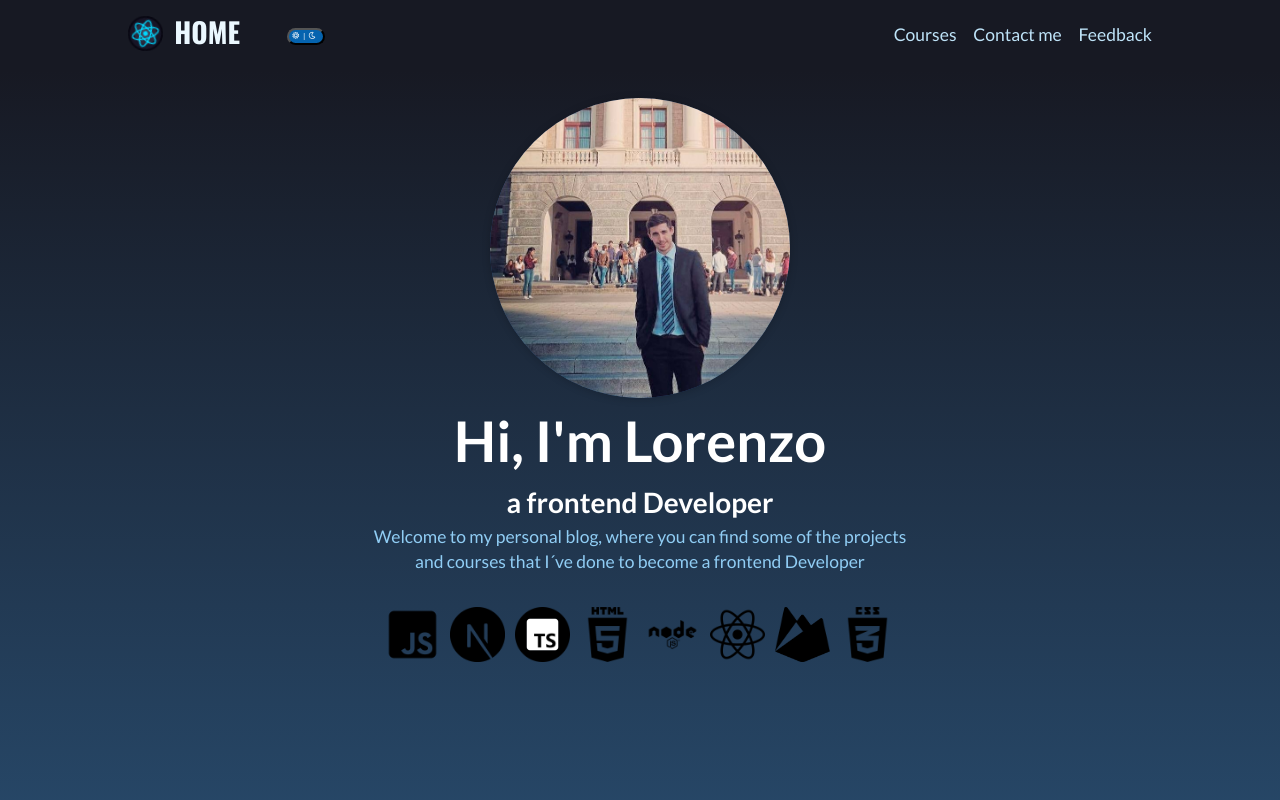
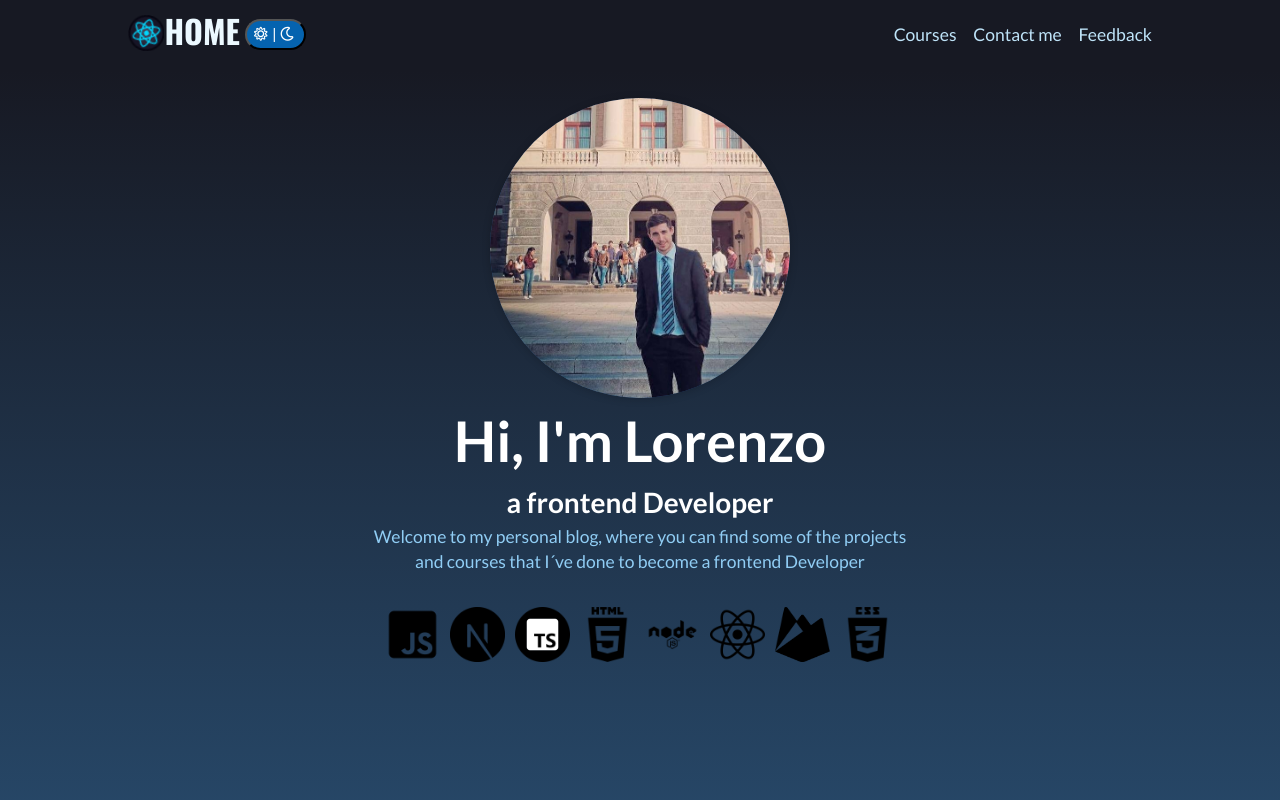
Before and after one commit to lolo-vignolo/Lorenzo-Vignolo-Portfolio, a Next.js app: page / in a window 1280 px wide. Shown: the top 800 px of the page. Built offline with nearby package versions, Linux system fonts and the light colour scheme; no server answers; the database is empty.

Commit message:
nav and logo

```diff
--- a/components/layout/logo.js
+++ b/components/layout/logo.js
@@ -8,8 +8,8 @@ function Logo() {
         <Image
           src="/reactlogo.png"
           alt="logo"
-          width={35}
-          height={35}
+          width={40}
+          height={40}
           className={classes.img}
         />
       </div>
--- a/components/layout/logo.module.css
+++ b/components/layout/logo.module.css
@@ -28,7 +28,7 @@
     width: 8rem;
   }
   .logo {
-    font-size: var(--size-8);
+    font-size: 2.3rem;
     margin-bottom: 0.5rem;
   }
 }
--- a/components/layout/main-navigation.module.css
+++ b/components/layout/main-navigation.module.css
@@ -81,7 +81,9 @@
   }
 
   .btn {
-    margin-left: -14rem;
+    margin-left: -17rem;
+    font-size: 1rem;
+    padding: 0.4rem;
   }
 
   .btn:hover {
@@ -91,12 +93,12 @@
 
 @media (min-width: 1200px) {
   .btn {
-    margin-left: -20rem;
+    margin-left: -23rem;
   }
 }
 
 @media (min-width: 1400px) {
   .btn {
-    margin-left: -25rem;
+    margin-left: -28rem;
   }
 }
```
